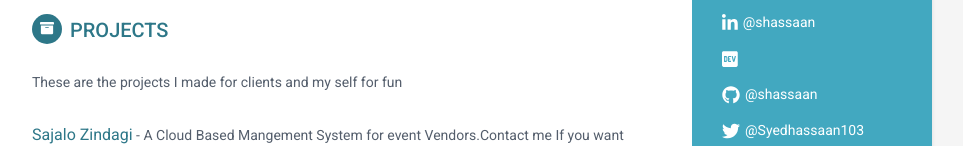
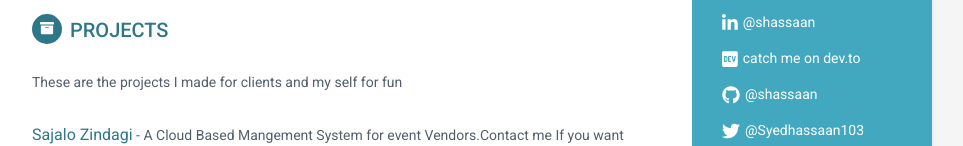
Before and after one commit to shassaan/hassaan, a plain HTML site: page index.html in a window 1280 px wide. Shown: the part 515-661 px from the top of the page, without its empty margins (188-1151 px from the left). Drawn offline with nearby package versions, Linux system fonts and the light colour scheme.

Commit message:
Update index.html

```diff
--- a/index.html
+++ b/index.html
@@ -35,7 +35,7 @@
                     <li class="email"><i class="fas fa-envelope"></i><a href="mailto: syedhassaan.103@email.com">syedhassaan.103@email.com</a></li>
                     <li class="phone"><i class="fas fa-phone"></i><a href="tel:0336 4226877">0336 4226877</a></li>
                     <li class="linkedin"><i class="fab fa-linkedin-in"></i><a href="https://linkedin.com/in/shassaan/" target="_blank">@shassaan</a></li>
-                    <li><i class="fab fa-dev" title="syedhassaan103's DEV Profile"></i><a href="https://dev.to/syedhassaan103"></a></li>
+                    <li><i class="fab fa-dev" title="syedhassaan103's DEV Profile"></i><a href="https://dev.to/syedhassaan103">catch me on dev.to</a></li>
                     <li class="github"><i class="fab fa-github"></i><a href="https://github.com/shassaan" target="_blank">@shassaan</a></li>
                     <li class="twitter"><i class="fab fa-twitter"></i><a href="https://twitter.com/Syedhassaan103" target="_blank">@Syedhassaan103</a></li>
                     <li class="instagram"><i class="fab fa-instagram"></i><a href="https://www.instagram.com/syedhassaannaqvi/" target="_blank">@syedhassaannaqvi</a></li>
```
